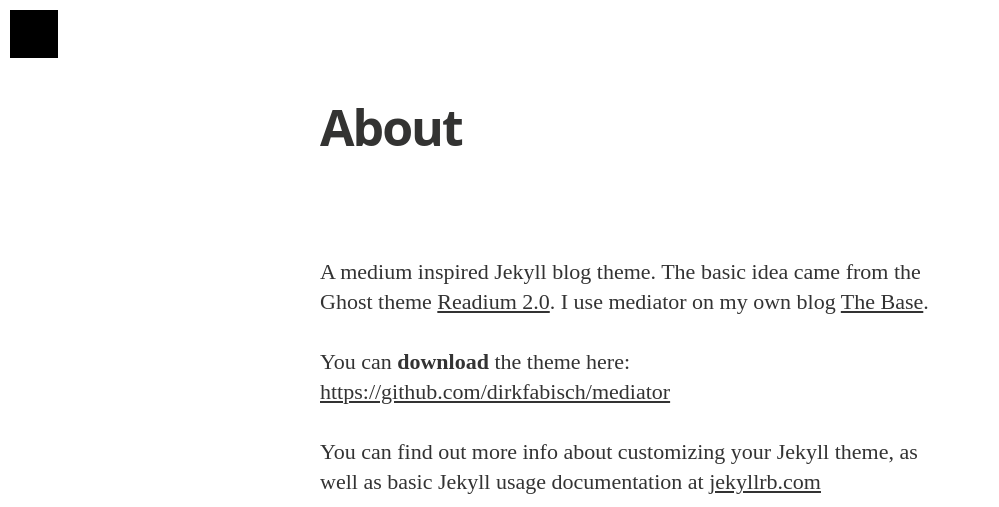
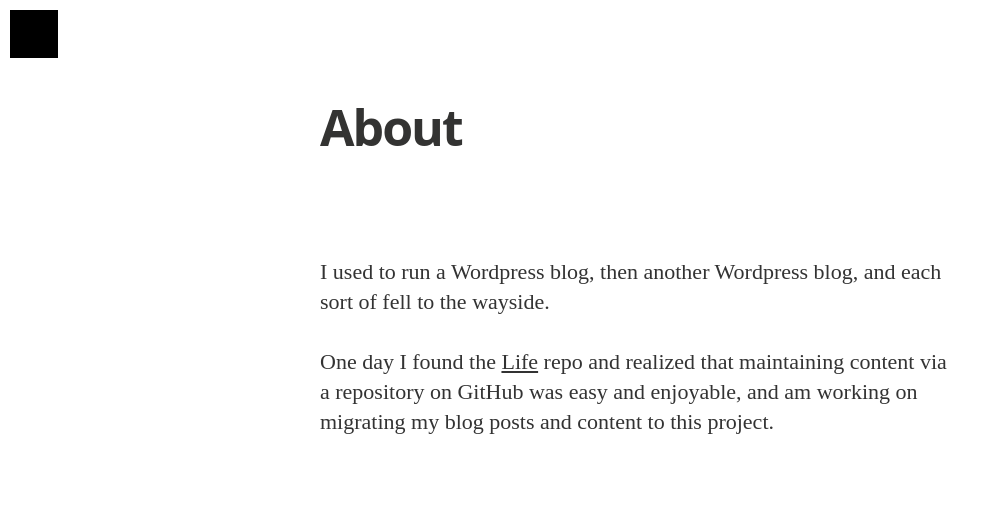
Before and after one commit to pyro2927/pyro2927.github.io, a Jekyll site: the page built from about.md, in a window 1280 px wide, cut to the strip 0-507 px from the top of the page. Shown: the whole strip, without its empty margins (0-999 px from the left). Built offline with Jekyll 4.4.1, drawn with Linux system fonts in a browser that asks for light colours; nearby versions of some CDN libraries; some web fonts are replaced; Markdown is read by kramdown in place of the engine named in the settings; some of the changed text lies outside the part shown.

Commit message:
Updating about page

```diff
--- a/about.md
+++ b/about.md
@@ -4,14 +4,6 @@ title: About
 permalink: /about/
 ---
 
-A medium inspired Jekyll blog theme. The basic idea came from the Ghost theme
-[Readium 2.0](http://www.svenread.com/readium-ghost-theme/). I use mediator on my own blog [The Base](blog.base68.com).
+I used to run a Wordpress blog, then another Wordpress blog, and each sort of fell to the wayside.
 
-You can **download** the theme here:
-[https://github.com/dirkfabisch/mediator](https://github.com/dirkfabisch/mediator)
-
-You can find out more info about customizing your Jekyll theme, as well as basic Jekyll usage documentation at [jekyllrb.com](http://jekyllrb.com/)
-
-You can find the source code for the Jekyll new theme at: [github.com/jglovier/jekyll-new](https://github.com/jglovier/jekyll-new)
-
-You can find the source code for Jekyll at [github.com/jekyll/jekyll](https://github.com/jekyll/jekyll)
+One day I found the [Life](http://pyro2927.github.io/life/) repo and realized that maintaining content via a repository on GitHub was easy and enjoyable, and am working on migrating my blog posts and content to this project.
```
